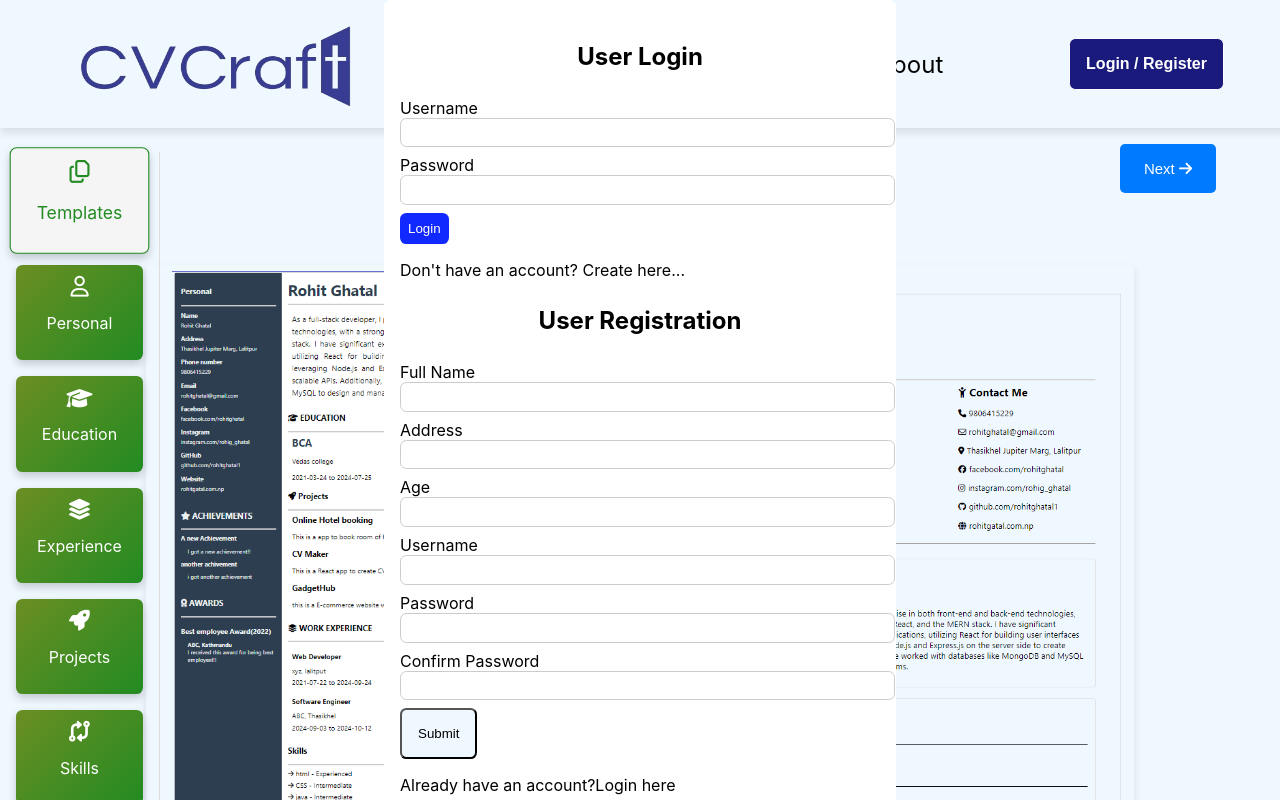
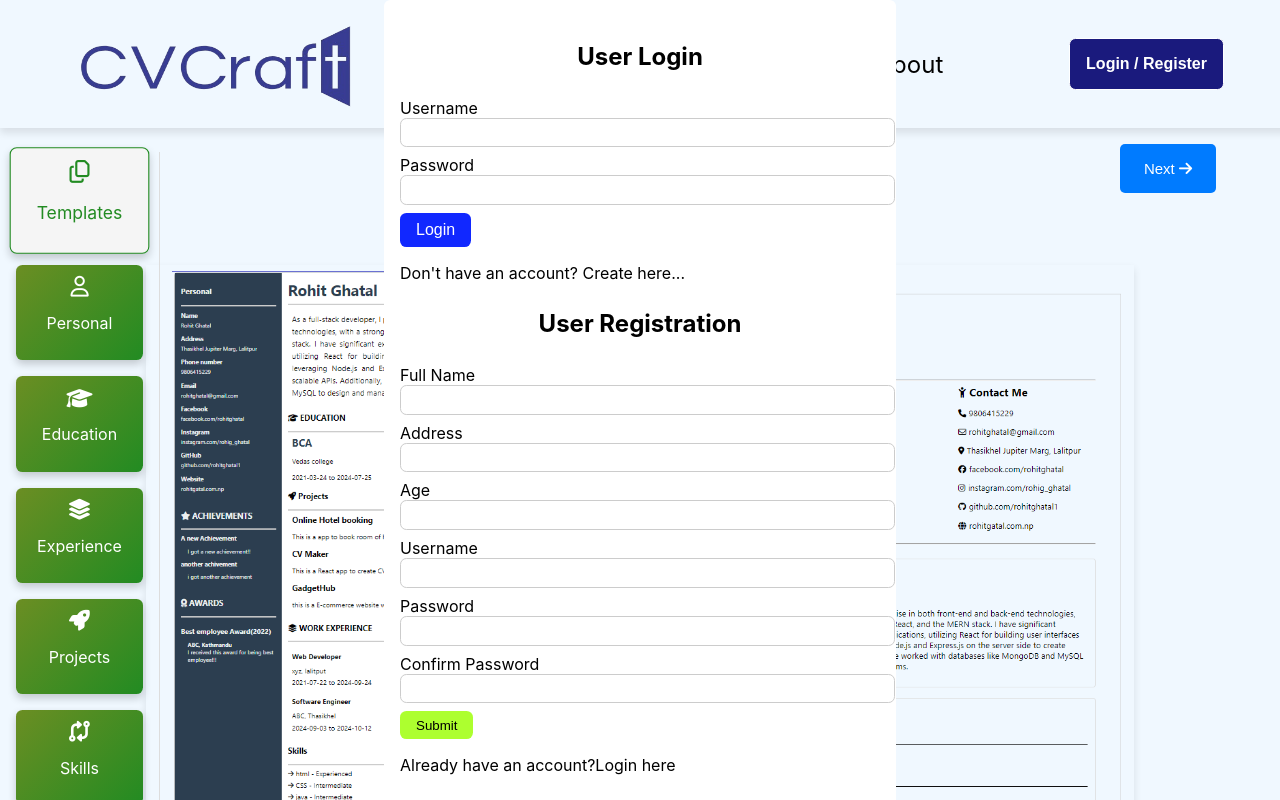
Before and after one commit to rohitghatal1/CVMaker-ReactJS, a React (Create React App) app: page /cvgenerator in a window 1280 px wide. Shown: the top 800 px of the page. Built offline with nearby package versions, Linux system fonts and the light colour scheme.

Commit message:
updated css for login and signup buttons

```diff
--- a/src/components/loginSignup.css
+++ b/src/components/loginSignup.css
@@ -38,10 +38,11 @@
     background-color: #1128ff;
     color: #fff;
     border-radius: 0.4rem;
-    padding: 0.5rem;
+    padding: 0.5rem 1rem;
     border: none;
+    font-size: 16px;
+    cursor: pointer;
 }
-
 
 .loginSignupModal .signupModal .signInOptions{
     padding: 1rem;
@@ -52,8 +53,10 @@
     text-align: center;
 }
 .loginSignupModal .signupModal .signupForm .submitBtn{
-    background-color: aliceblue;
+    background-color: greenyellow;
     color: black;
     border-radius: 0.4rem;
-    padding: 1rem;
+    padding: 0.4rem 1rem;
+    border: none;
+    cursor: pointer;
 }
```
